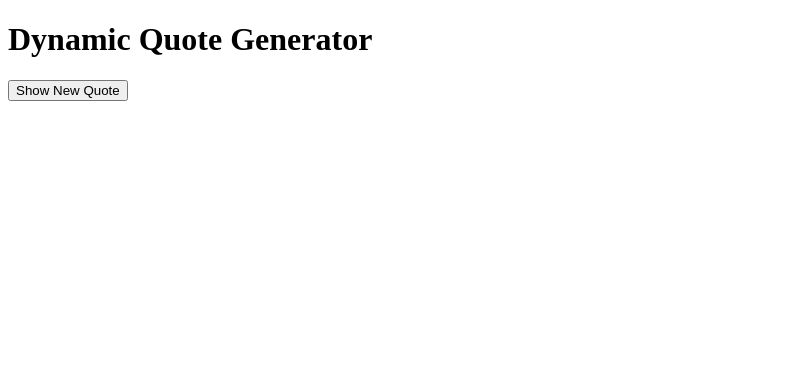
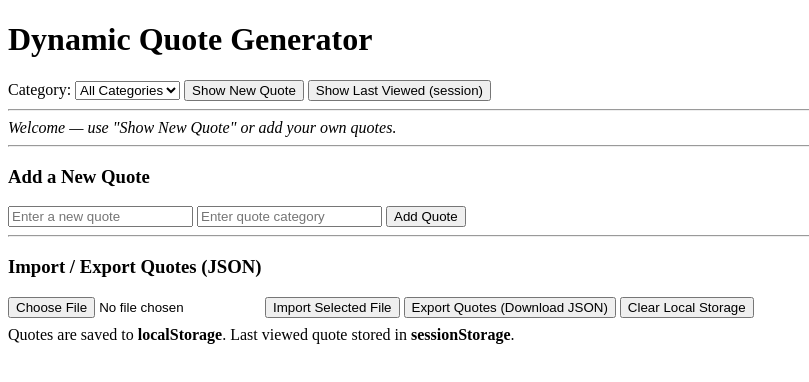
Before and after one commit to NELTECH-creator/alx_fe_javascript, a plain HTML site: page dom-manipulation/index.html in a window 1280 px wide. Shown: the whole page, without its empty margins (0-809 px from the left). Drawn offline with Linux system fonts and the light colour scheme.

Commit message:
Updated files

```diff
--- a/dom-manipulation/index.html
+++ b/dom-manipulation/index.html
@@ -7,8 +7,51 @@
 </head>
 <body>
   <h1>Dynamic Quote Generator</h1>
-  <div id="quoteDisplay"></div>
-  <button id="newQuote">Show New Quote</button>
+
+  <div class="card">
+    <div class="row">
+      <label for="categoryFilter">Category:</label>
+      <select id="categoryFilter">
+        <option value="all">All Categories</option>
+      </select>
+
+      <button id="newQuote">Show New Quote</button>
+      <button id="showLast" class="muted">Show Last Viewed (session)</button>
+    </div>
+
+    <hr />
+
+    <div id="quoteDisplay">
+      <em>Click "Show New Quote" to start</em>
+    </div>
+
+    <hr />
+
+    <div>
+      <h3>Add a New Quote</h3>
+      <div class="row">
+        <input id="newQuoteText" type="text" placeholder="Enter a new quote" />
+        <input id="newQuoteCategory" type="text" placeholder="Enter quote category" />
+        <button id="addQuoteBtn">Add Quote</button>
+      </div>
+    </div>
+
+    <hr />
+
+    <div>
+      <h3>Import / Export Quotes (JSON)</h3>
+      <div class="row controls">
+        <input type="file" id="importFile" accept=".json" />
+        <button id="importBtn" class="muted">Import Selected File</button>
+        <button id="exportBtn">Export Quotes (Download JSON)</button>
+        <button id="clearStorageBtn" class="danger">Clear Local Storage</button>
+      </div>
+      <div id="importFeedback" style="margin-top:8px;color:#444"></div>
+    </div>
+  </div>
+
+  <footer>Quotes are saved to <strong>localStorage</strong>. Last viewed quote stored in <strong>sessionStorage</strong>. </footer>
+
   <script src="script.js"></script>
 </body>
 </html>
```
